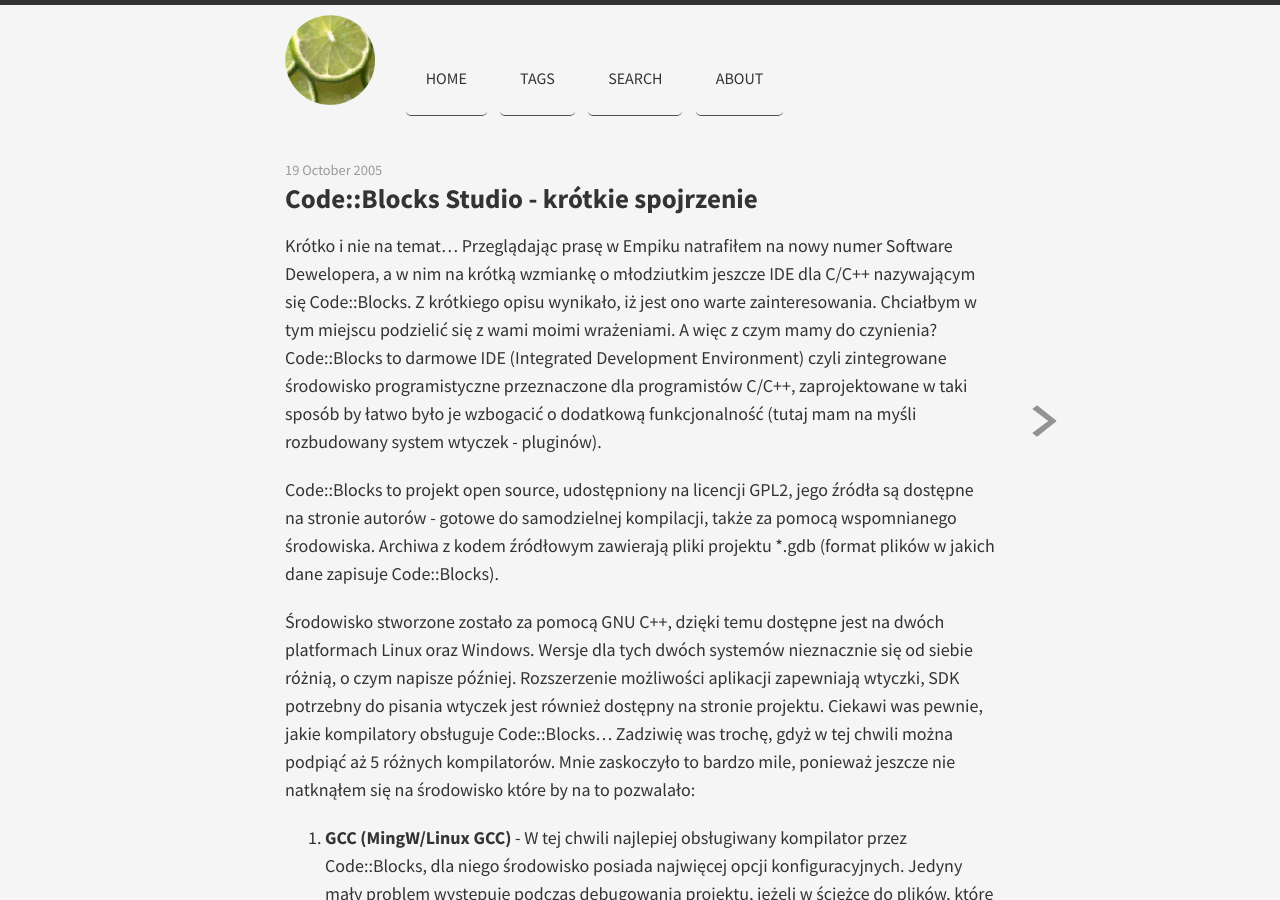
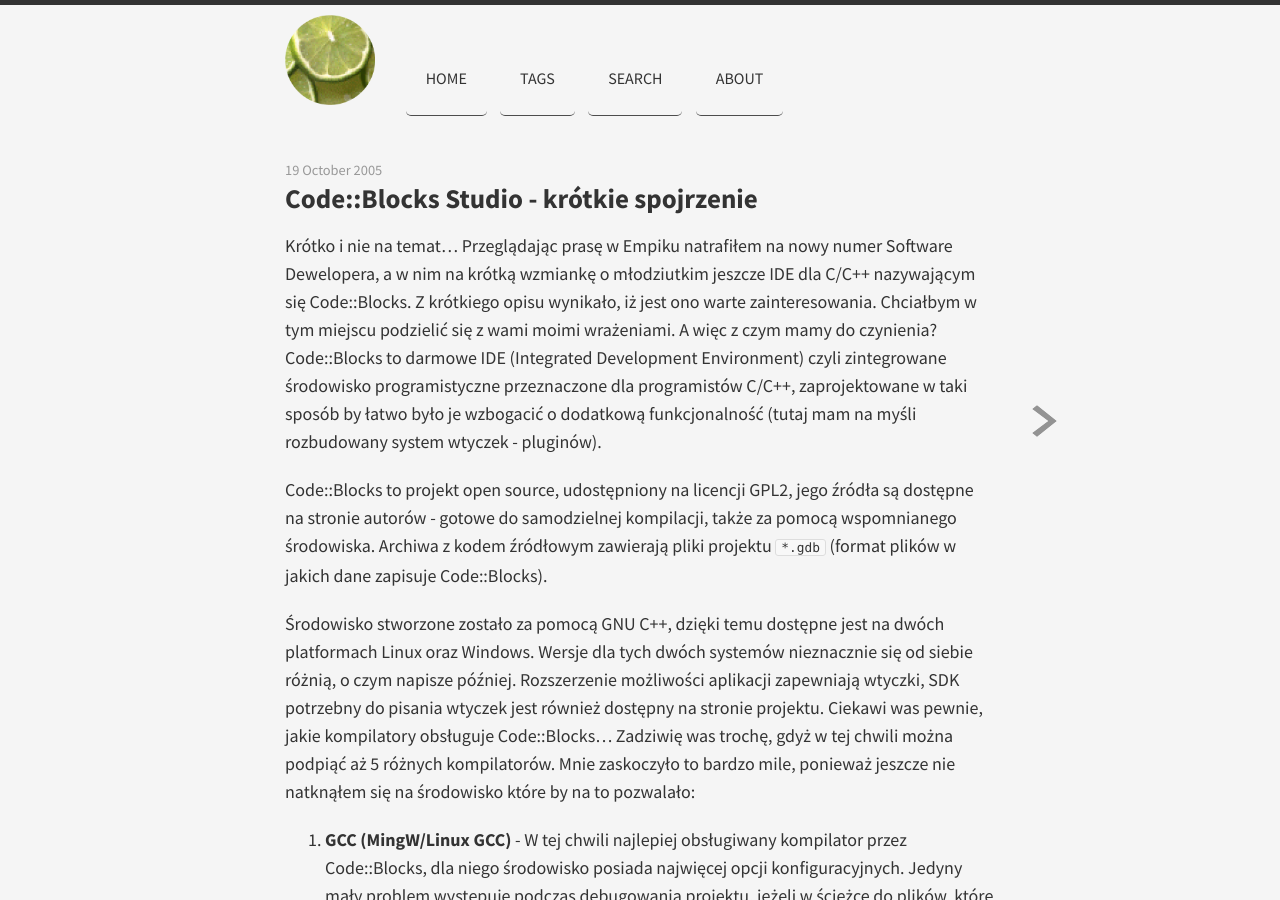
Before and after one commit to ajoz/ajoz.github.io, a Jekyll site: the page built from _posts/2005-10-19-code-blocks-ide.markdown, in a window 1280 px wide and 900 px high. Built offline with Jekyll 4.4.1, drawn with Linux system fonts in a browser that asks for light colours; nearby versions of some CDN libraries; comment, search, counter and statistics services are not loaded.

```diff
--- a/_posts/2005-10-19-code-blocks-ide.markdown
+++ b/_posts/2005-10-19-code-blocks-ide.markdown
@@ -9,7 +9,7 @@ disqus: true
 
 Krótko i nie na temat... Przeglądając prasę w Empiku natrafiłem na nowy numer Software Dewelopera, a w nim na krótką wzmiankę o młodziutkim jeszcze IDE dla C/C++ nazywającym się Code::Blocks. Z krótkiego opisu wynikało, iż jest ono warte zainteresowania. Chciałbym w tym miejscu podzielić się z wami moimi wrażeniami. A więc z czym mamy do czynienia? Code::Blocks to darmowe IDE (Integrated Development Environment) czyli zintegrowane środowisko programistyczne przeznaczone dla programistów C/C++, zaprojektowane w taki sposób by łatwo było je wzbogacić o dodatkową funkcjonalność (tutaj mam na myśli rozbudowany system wtyczek - pluginów).
 
-Code::Blocks to projekt open source, udostępniony na licencji GPL2, jego źródła są dostępne na stronie autorów - gotowe do samodzielnej kompilacji, także za pomocą wspomnianego środowiska. Archiwa z kodem źródłowym zawierają pliki projektu *.gdb (format plików w jakich dane zapisuje Code::Blocks).
+Code::Blocks to projekt open source, udostępniony na licencji GPL2, jego źródła są dostępne na stronie autorów - gotowe do samodzielnej kompilacji, także za pomocą wspomnianego środowiska. Archiwa z kodem źródłowym zawierają pliki projektu `*.gdb` (format plików w jakich dane zapisuje Code::Blocks).
 
 Środowisko stworzone zostało za pomocą GNU C++, dzięki temu dostępne jest na dwóch platformach Linux oraz Windows. Wersje dla tych dwóch systemów nieznacznie się od siebie różnią, o czym napisze później. Rozszerzenie możliwości aplikacji zapewniają wtyczki, SDK potrzebny do pisania wtyczek jest również dostępny na stronie projektu. Ciekawi was pewnie, jakie kompilatory obsługuje Code::Blocks... Zadziwię was trochę, gdyż w tej chwili można podpiąć aż 5 różnych kompilatorów. Mnie zaskoczyło to bardzo mile, ponieważ jeszcze nie natknąłem się na środowisko które by na to pozwalało:
 
```
